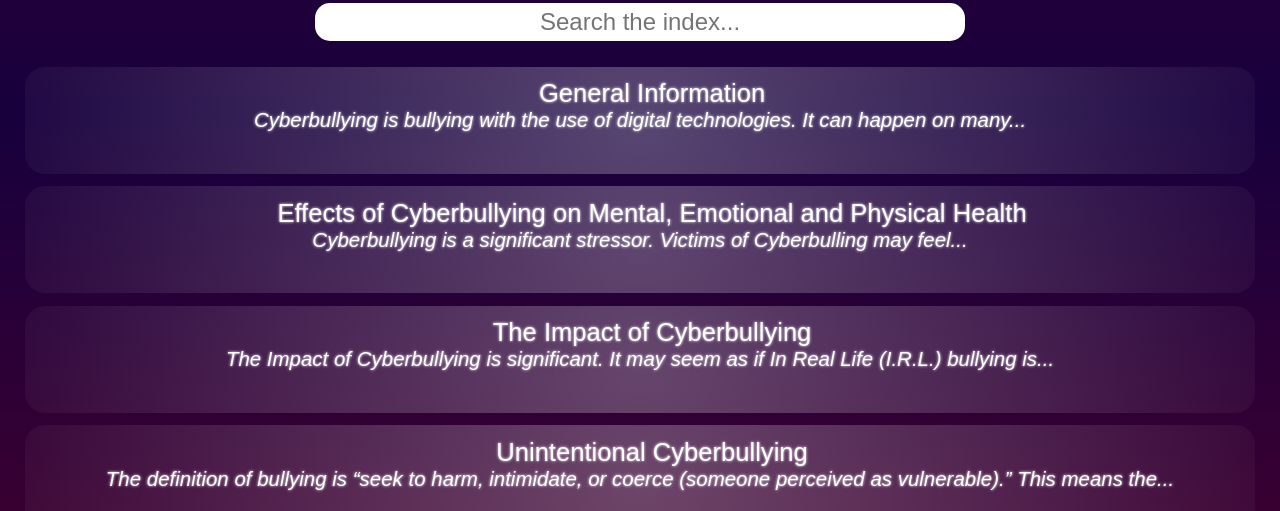
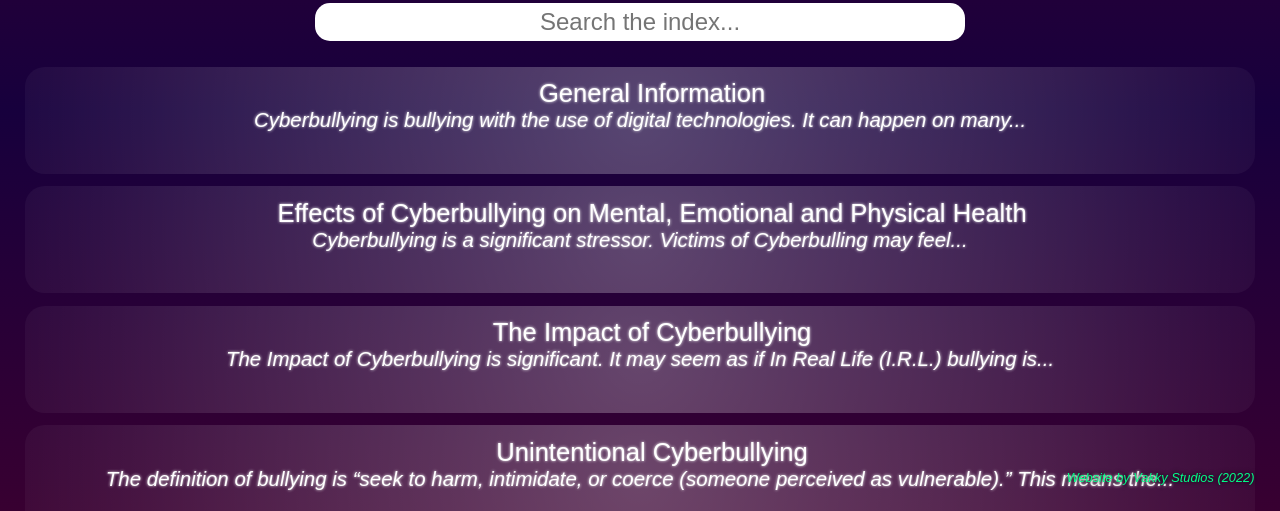
Before and after one commit to cyberbullying-awareness/cyberbullying-awareness.github.io, a plain HTML site: page information/index.html in a window 1280 px wide. Shown: the part 289-800 px from the top of the page. Drawn offline with Linux system fonts and the light colour scheme.

Commit message:
Position Fix for Credit

```diff
--- a/CSS/main.css
+++ b/CSS/main.css
@@ -177,17 +177,19 @@ ul {
 
 .credit {
   text-align: right;
-  align-self: right;
+  position: fixed;
+  bottom: 0;
+  width: 100%;
   z-index: 14;
   padding: 0px;
   margin: 0px;
-  transform: translateY(-40px);
 }
 
 .credittext {
-  color: white;
+  color: rgb(0, 255, 136);
   font-family: var(--font2);
-  text-shadow: 0px 0px 3px white;
+  text-shadow: 0px 0px 5px black;
+  font-style: italic;
   padding: 1%;
   margin: 1%;
   font-size: 80%;
```
